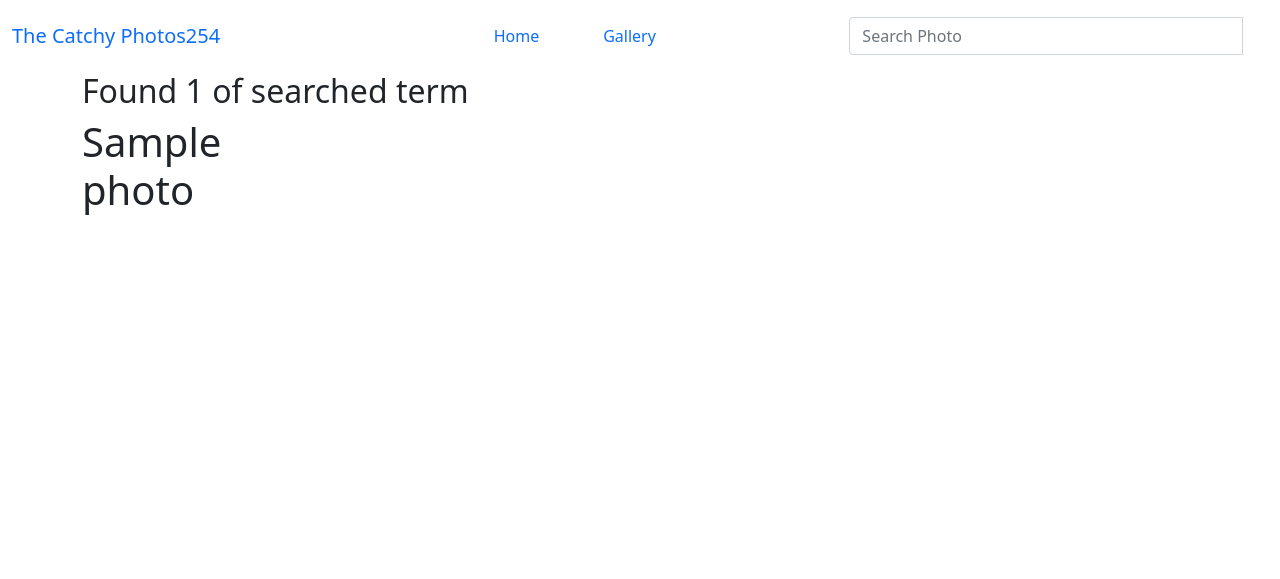
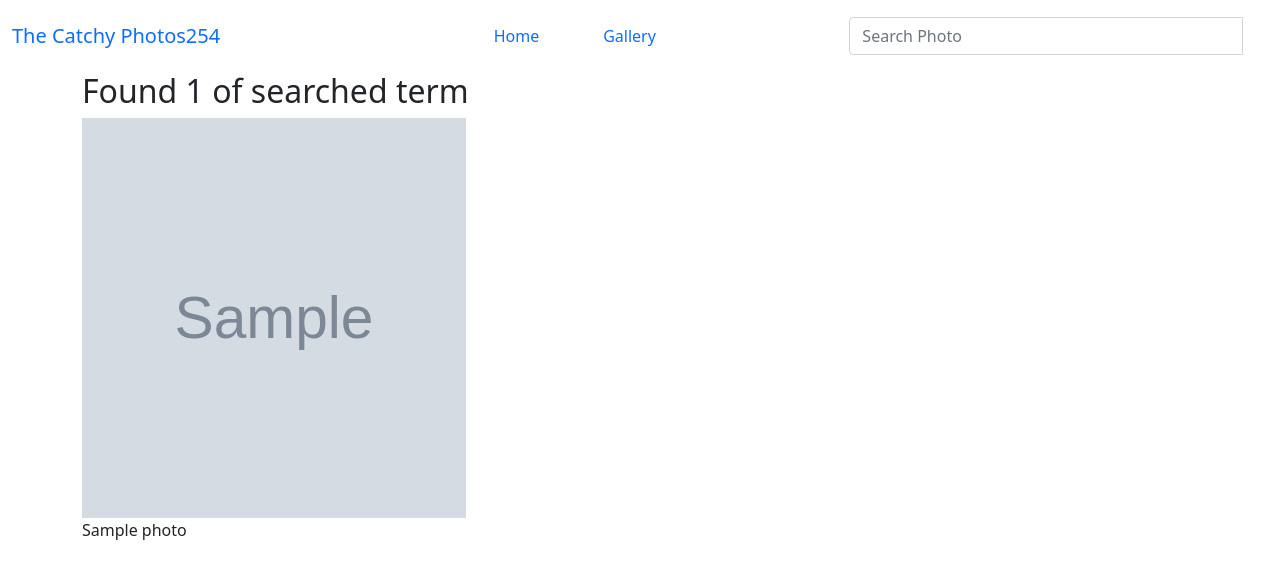
Before and after one commit to Daniel6996-arch/Catchy-Photos, a Django app: template catchy/templates/search.html in a window 1280 px wide. Shown: the top 579 px of the page. Run offline with Django 3.2, Linux system fonts and the light colour scheme; the template is opened without the code that fills it: most values are stand-ins (such as "Sample title", 1, 10 or a date in 2020); grey boxes marked "Sample" are stand-in pictures.

```diff
--- a/catchy/templates/search.html
+++ b/catchy/templates/search.html
@@ -17,8 +17,9 @@
 
   {% if photos %}
     {% for photo in photos %}
-      <div class="col-sm-6 col-md-3">
-          <h1>{{ photo.name }}</h1>
+      <div class="col-sm-6 col-md-3" style="width: 30vw;">
+          <a href="/photo/{{ photo.id }}/"><img src="{{ photo.image.url }}" style="width: 30vw; height: 50vh;"></a>
+          <p>{{ photo.image_name }}</p>
       </div>
     {% endfor %}
   {% endif %}
```
